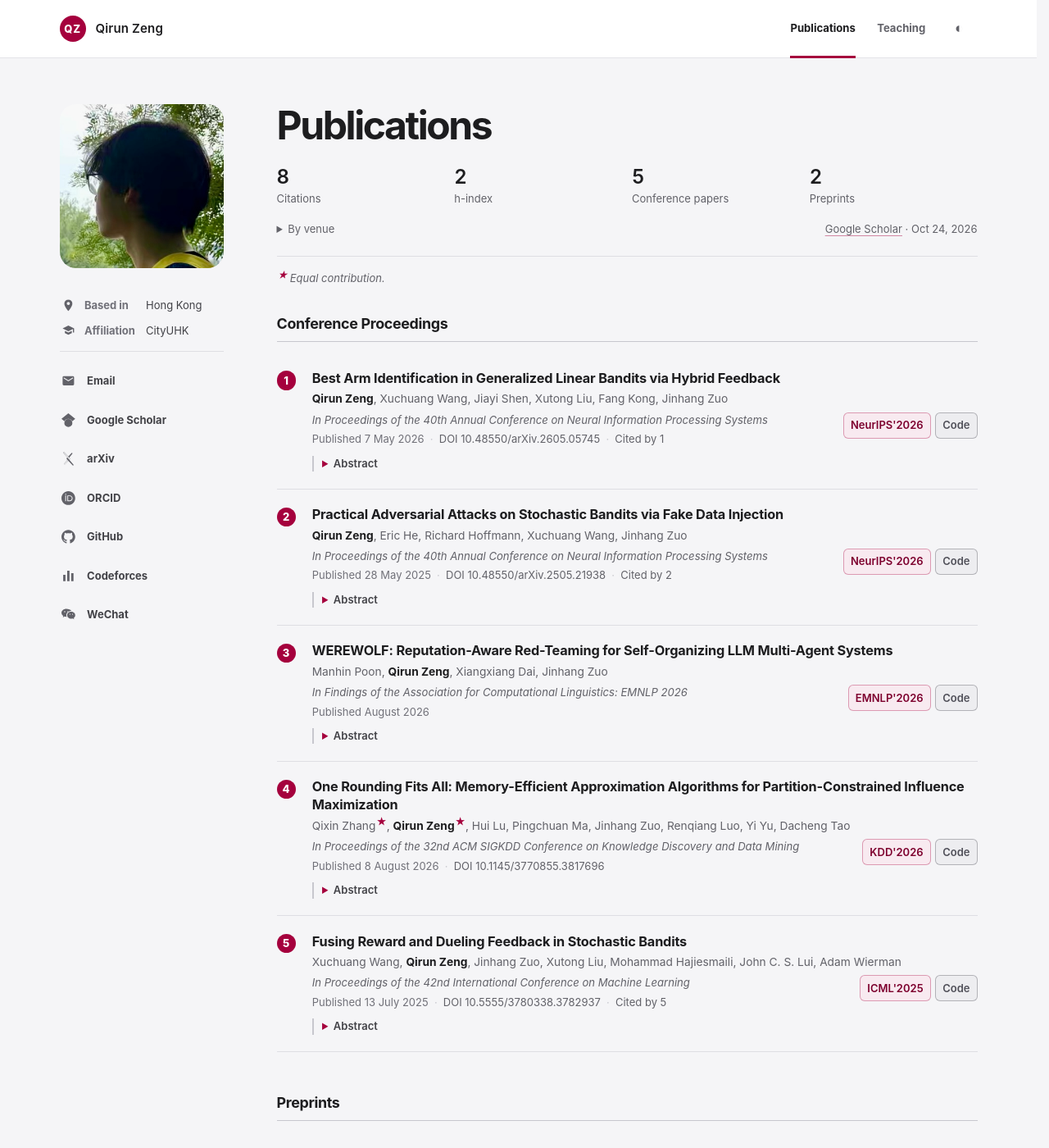
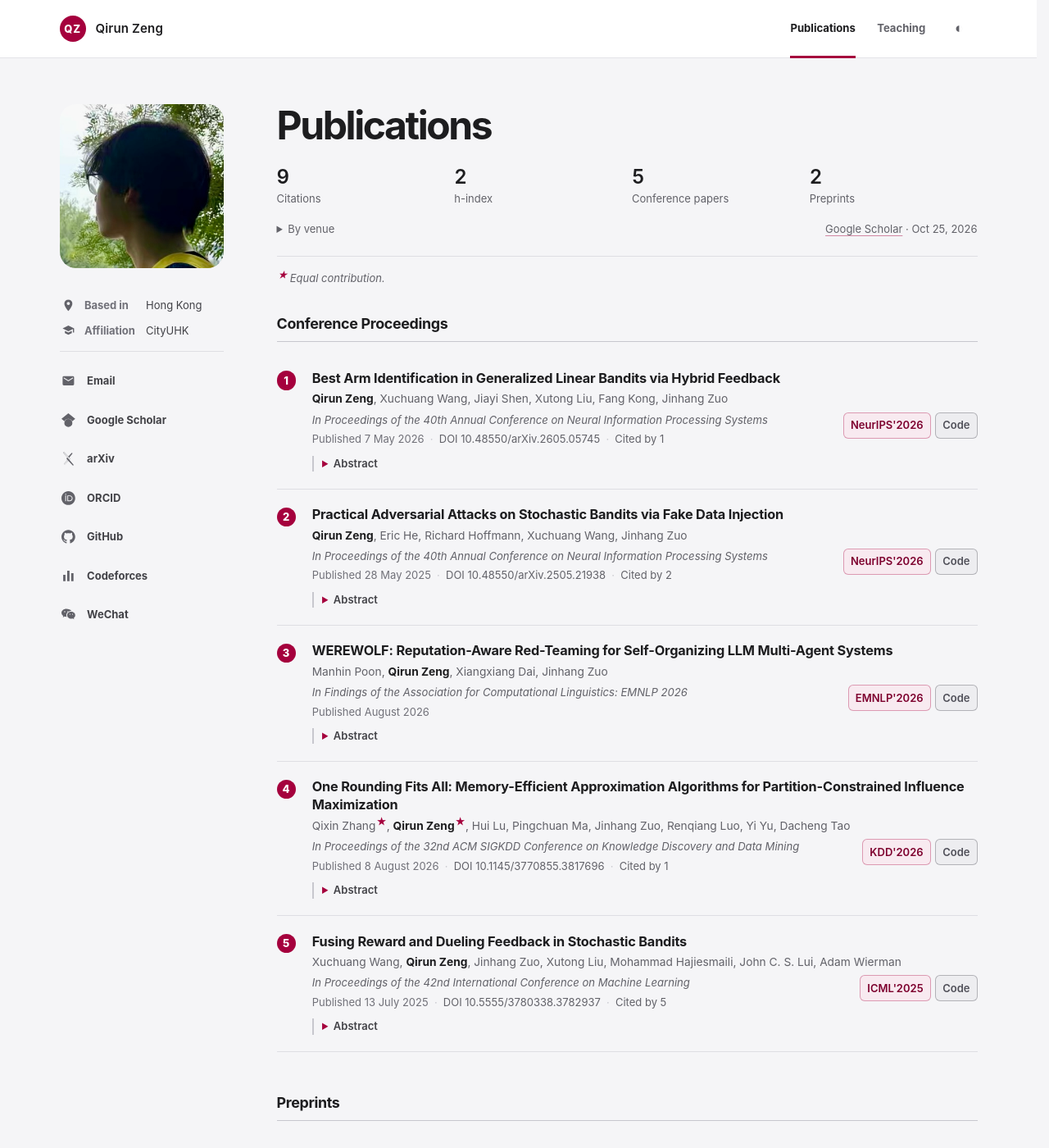
Before and after one commit to qirunzeng/qirunzeng.github.io, a Jekyll site: the page built from publications.html, in a window 1280 px wide and 1400 px high. Shown: the whole window at 82% size. Built offline with Jekyll 4.4.1, drawn with Linux system fonts in a browser that asks for light colours.

Commit message:
Update Scholar metrics

```diff
--- a/_data/publication_citations.json
+++ b/_data/publication_citations.json
@@ -1,8 +1,8 @@
 {
   "source": "Google Scholar",
   "source_url": "https://scholar.google.com/citations?user=sITttdEAAAAJ&hl=en",
-  "last_checked_at": "2026-10-24",
-  "metrics_updated_at": "2026-10-18",
+  "last_checked_at": "2026-10-25",
+  "metrics_updated_at": "2026-10-25",
   "papers": {
     "werewolf": {
       "scholar_id": "sITttdEAAAAJ:zYLM7Y9cAGgC",
@@ -12,7 +12,7 @@
     "one-rounding-fits-all": {
       "scholar_id": "sITttdEAAAAJ:qjMakFHDy7sC",
       "title": "One Rounding Fits All: Memory-Efficient Approximation Algorithms for Partition-Constrained Influence Maximization",
-      "citations": 0
+      "citations": 1
     },
     "fusing-reward-dueling": {
       "scholar_id": "sITttdEAAAAJ:u5HHmVD_uO8C",
--- a/_data/scholar.yml
+++ b/_data/scholar.yml
@@ -1,8 +1,8 @@
 source_url: "https://scholar.google.com/citations?user=sITttdEAAAAJ&hl=en&oi=ao"
 expected_name: "Qirun Zeng"
 identity_publication: "Fusing Reward and Dueling Feedback in Stochastic Bandits"
-last_checked_at: "2026-10-24"
-metrics_updated_at: "2026-10-18"
-total_citations: 8
+last_checked_at: "2026-10-25"
+metrics_updated_at: "2026-10-25"
+total_citations: 9
 h_index: 2
 i10_index: 0
```
